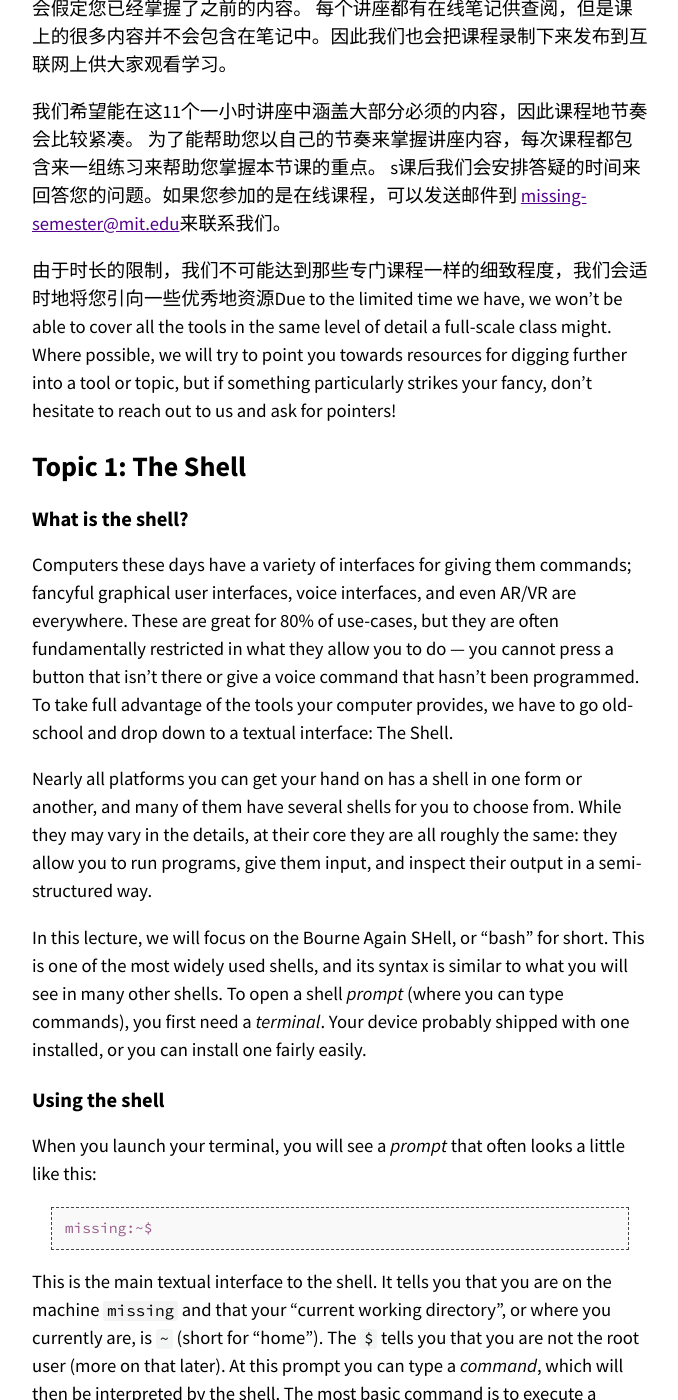
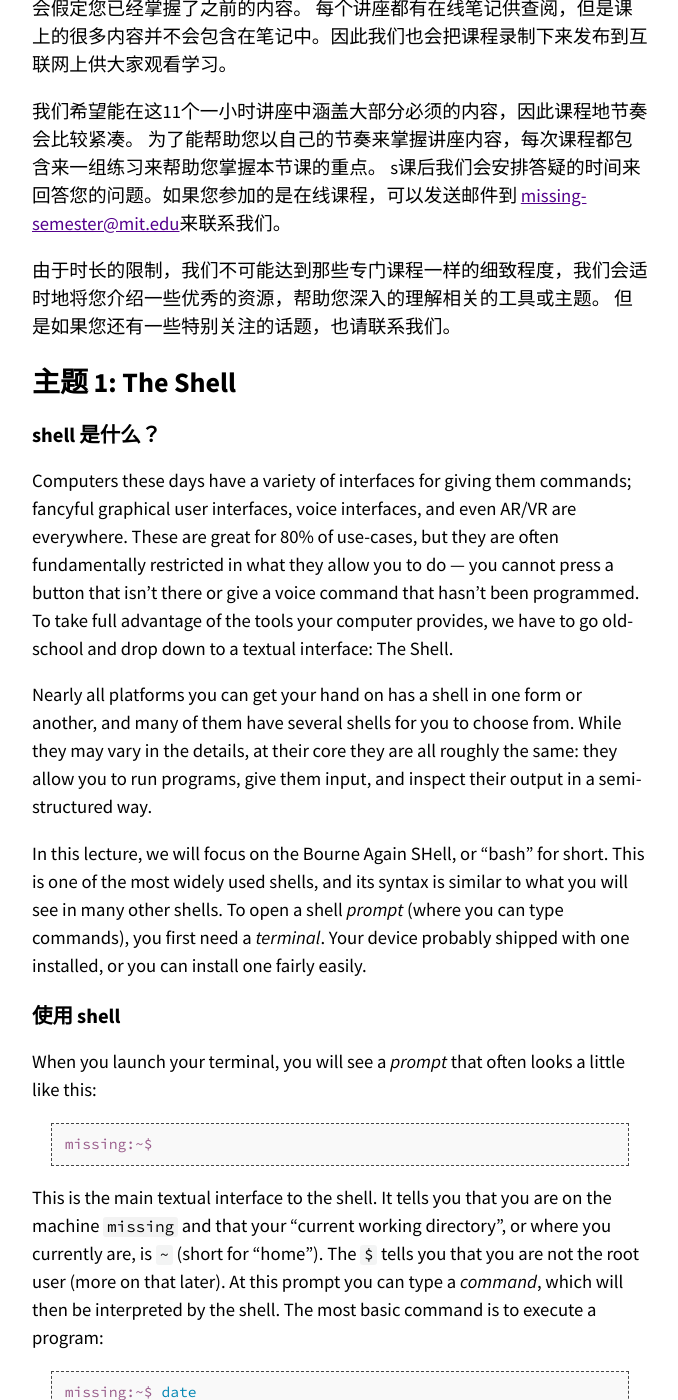
Before and after one commit to missing-semester-cn/missing-semester-cn.github.io, a Jekyll site: the page built from _2020/course-shell.md, in a window 1280 px wide and 1400 px high, scrolled down 1050 px. Shown: the whole window, without its empty margins (300-978 px from the left). Built offline with Jekyll 4.4.1, drawn with Linux system fonts in a browser that asks for light colours; some of the changed text lies outside the part shown.

Commit message:
update trans

````diff
--- a/_2020/course-shell.md
+++ b/_2020/course-shell.md
@@ -36,15 +36,13 @@
 s课后我们会安排答疑的时间来回答您的问题。如果您参加的是在线课程，可以发送邮件到
 [missing-semester@mit.edu](mailto:missing-semester@mit.edu)来联系我们。
 
-由于时长的限制，我们不可能达到那些专门课程一样的细致程度，我们会适时地将您引向一些优秀地资源Due to the limited time we have, we won't be able to cover all the tools
-in the same level of detail a full-scale class might. Where possible, we
-will try to point you towards resources for digging further into a tool
-or topic, but if something particularly strikes your fancy, don't
-hesitate to reach out to us and ask for pointers!
+由于时长的限制，我们不可能达到那些专门课程一样的细致程度，我们会适时地将您介绍一些优秀的资源，帮助您深入的理解相关的工具或主题。
+但是如果您还有一些特别关注的话题，也请联系我们。
 
-# Topic 1: The Shell
 
-## What is the shell?
+# 主题 1: The Shell
+
+##  shell 是什么？
 
 Computers these days have a variety of interfaces for giving them
 commands; fancyful graphical user interfaces, voice interfaces, and
@@ -68,7 +66,7 @@
 Your device probably shipped with one installed, or you can install one
 fairly easily.
 
-## Using the shell
+## 使用 shell
 
 When you launch your terminal, you will see a _prompt_ that often looks
 a little like this:
@@ -137,7 +135,7 @@
 `which` program. We can also bypass `$PATH` entirely by giving the
 _path_ to the file we want to execute.
 
-## Navigating in the shell
+## 在shell中导航
 
 A path on the shell is a delimited list of directories; separated by `/`
 on Linux and macOS and `\` on Windows. On Linux and macOS, the path `/`
@@ -276,7 +274,7 @@
 We will go into a lot more detail about how to take advantage of pipes
 in the lecture on data wrangling.
 
-## A versatile and powerful tool
+## 一个功能全面又强大的工具
 
 On most Unix-like systems, one user is special: the "root" user. You may
 have seen it in the file listings above. The root user is above (almost)
@@ -336,7 +334,7 @@
 $ echo 1 | sudo tee /sys/class/leds/input6::scrolllock/brightness
 ```
 
-# Next steps
+# 下一步
 
 At this point you know your way around a shell enough to accomplish
 basic tasks. You should be able to navigate around to find files of
````
Also changed, not shown: other parts of _2020/course-shell.md (+2 -2 lines).
